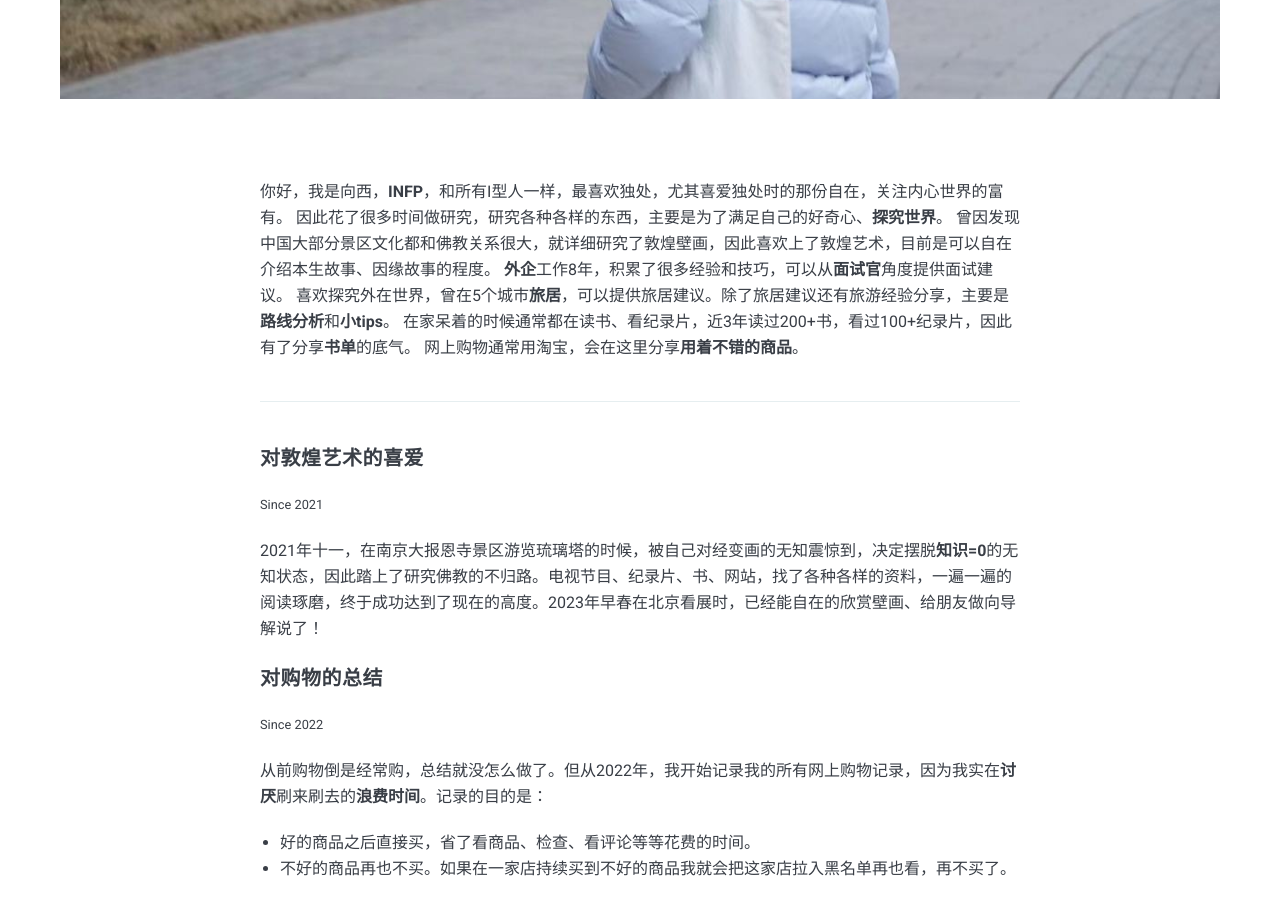
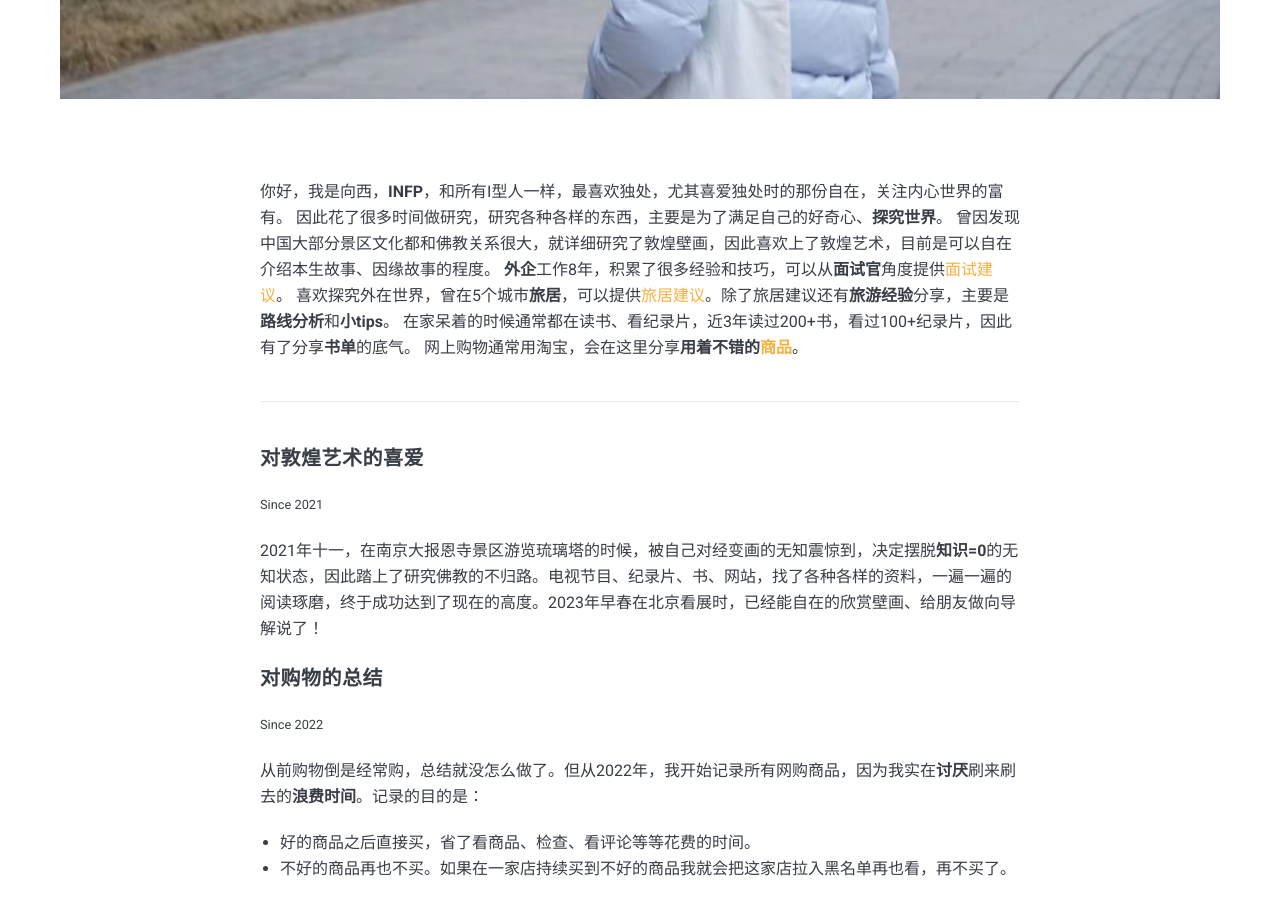
Before and after one commit to xiangxinotes/xiangxinotes.github.io, a Jekyll site: the page built from _pages/about.md, in a window 1280 px wide and 900 px high, scrolled down 812 px. Built offline with Jekyll 4.4.1, drawn with Linux system fonts in a browser that asks for light colours; nearby versions of some CDN libraries.

Commit message:
Update hyperlink and wording

```diff
--- a/_data/settings.yml
+++ b/_data/settings.yml
@@ -11,7 +11,7 @@ author:
   name: 向西
   image: me.jpg
   say-hello: 你好，我是<strong>向西</strong>
-  bio: 向西结合自身经历经验，为你提供<strong>商品推荐</strong>、<strong>旅居建议</strong>和<strong>工作建议</strong>，分享<strong>面试技巧</strong>、<strong>旅游经验</strong>、<strong>书单</strong>和让你变幸福的小工具。
+  bio: 向西结合自身经历经验，为你提供<a href="/tag/product"><strong>商品推荐</strong></a>、<a href="/tag/sojourn"><strong>旅居建议</strong></a>和<strong>工作建议</strong>，分享<a href="/tag/interview"><strong>面试技巧</strong></a>、<strong>旅游经验</strong>、<strong>书单</strong>和让你变幸福的<a href="/tag/tools"><strong>小工具</strong></a>。
 
 
 #-------------------------------
--- a/_pages/about.md
+++ b/_pages/about.md
@@ -8,10 +8,10 @@ image: me.jpg
 你好，我是向西，**INFP**，和所有I型人一样，最喜欢独处，尤其喜爱独处时的那份自在，关注内心世界的富有。
 因此花了很多时间做研究，研究各种各样的东西，主要是为了满足自己的好奇心、**探究世界**。
 曾因发现中国大部分景区文化都和佛教关系很大，就详细研究了敦煌壁画，因此喜欢上了敦煌艺术，目前是可以自在介绍本生故事、因缘故事的程度。
-**外企**工作8年，积累了很多经验和技巧，可以从**面试官**角度提供面试建议。
-喜欢探究外在世界，曾在5个城市**旅居**，可以提供旅居建议。除了旅居建议还有旅游经验分享，主要是**路线分析**和**小tips**。
+**外企**工作8年，积累了很多经验和技巧，可以从**面试官**角度提供[面试建议]({{ site.baseurl }}/tag/interview)。
+喜欢探究外在世界，曾在5个城市**旅居**，可以提供[旅居建议]({{ site.baseurl }}/tag/sojourn)。除了旅居建议还有**旅游经验**分享，主要是**路线分析**和**小tips**。
 在家呆着的时候通常都在读书、看纪录片，近3年读过200+书，看过100+纪录片，因此有了分享**书单**的底气。
-网上购物通常用淘宝，会在这里分享**用着不错的商品**。
+网上购物通常用淘宝，会在这里分享**用着不错的[商品]({{ site.baseurl }}/tag/product)**。
 
 ***
 
@@ -23,7 +23,7 @@ image: me.jpg
 #### 对购物的总结
 <small>Since 2022</small>
 
-从前购物倒是经常购，总结就没怎么做了。但从2022年，我开始记录我的所有网上购物记录，因为我实在**讨厌**刷来刷去的**浪费时间**。记录的目的是：
+从前购物倒是经常购，总结就没怎么做了。但从2022年，我开始记录所有网购商品，因为我实在**讨厌**刷来刷去的**浪费时间**。记录的目的是：
 
 - 好的商品之后直接买，省了看商品、检查、看评论等等花费的时间。
 - 不好的商品再也不买。如果在一家店持续买到不好的商品我就会把这家店拉入黑名单再也看，再不买了。
```
